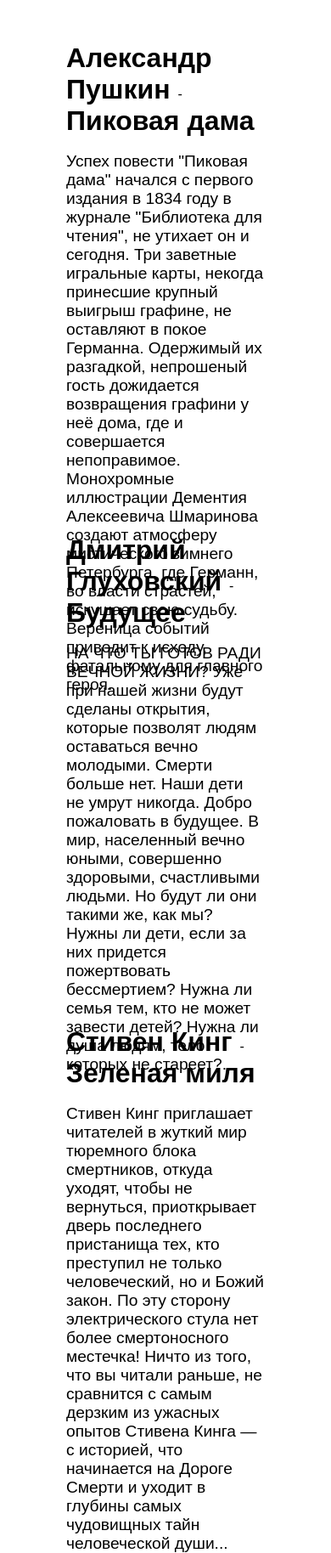
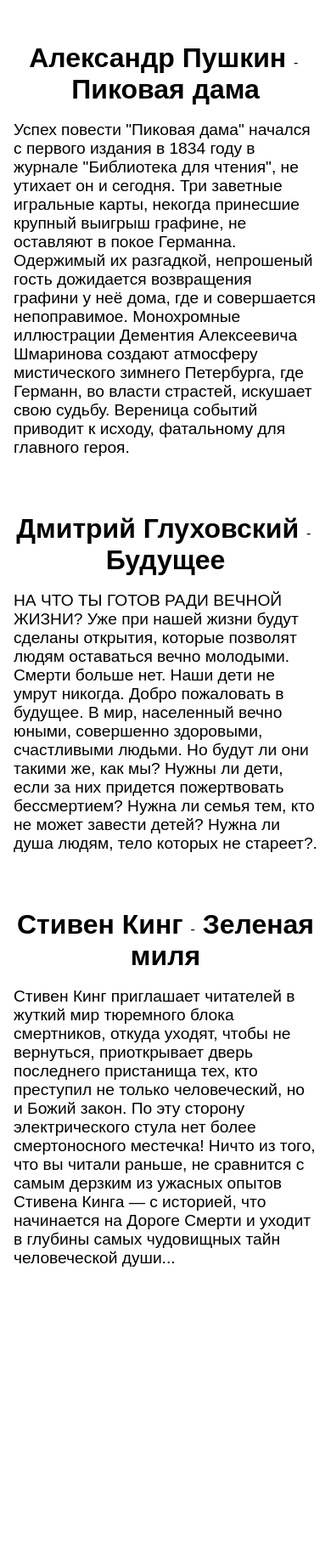
Before and after one commit to Aladser/book-library.org, a PHP site: page / in a window 390 px wide. Shown: the part 50-1878 px from the top of the page at 85% size. After the commit the page ends 1541 px from the top, so only its background shows below. Run offline with PHP 8.4, Linux system fonts and the light colour scheme; the visitor is signed in with stand-in values (Sample User, id 1); data comes from the database, SQL or seed files in the repository.

Commit message:
правка верстки

```diff
--- a/public_html/css/main-view.css
+++ b/public_html/css/main-view.css
@@ -1,42 +1,67 @@
-.book{
-    display: block;
+.main-info__header{
+    font-family:'Segoe UI', Tahoma, Geneva, Verdana, sans-serif;
+    font-size: 2rem;
+    text-align: center;
+}
+.main-info{
     width: 60%;
     margin: auto;
 }
+.main-info__text{
+    text-align: center;
+}
+
+.book{
+    display: flex;
+    width: 60rem;
+    margin: auto;
+}
+
+.book_image-block{
+    width: 30rem;
+}
 
 .book_image{
-    width: 18rem;
-    height: 24rem;
+    width: 100%;
+    height: auto;
+}
 
-    float: left;
-    padding-top: 1rem;
-    padding-right: 1rem;
+.book__info{
+    width: 60rem;
 }
 
 .book__desciption{
     height: 24rem;
     font-size: 1.2rem;
+    padding: 0 1rem;
     padding-bottom: 2rem;
-}
-
-.main-info{
-    padding-bottom: 3rem;
-    border: 1px solid rgb(58, 179, 249);
-    text-align: center;
-    width: 60%;
-    margin: auto;
-}
-
-.main-info__header{
-    font-family:'Segoe UI', Tahoma, Geneva, Verdana, sans-serif;
-    font-size: 2rem;
 }
 
 .book__header{
     padding-top: 1rem;
+    text-align: center;
 }
 
 .book__header *{
     font-weight: bold;
     font-size: 2rem;
 }
+
+@media (max-width:1000px){
+    .book{
+        display: block;
+        width: 100%;
+        height: auto;
+    }
+    .book__info{
+        width: 100%;
+        height: auto;
+    }
+    .book__desciption{
+        height: auto;
+    }
+    .book_image-block{
+        width: 50%;
+        margin: auto;
+    }
+}
--- a/views/main_view.php
+++ b/views/main_view.php
@@ -28,9 +28,12 @@
             <container class='library-container'>
                 <div class='book'>
                     <?php if($userRole === 'uservk'): ?>
-                        <img class='book_image' src="data/img/pikovaya_dama.jpeg" alt="Пиковая дама">
+                         <div class='book_image-block'>
+                            <img class='book_image' src="data/img/pikovaya_dama.jpeg" alt="Пиковая дама">
+                        </div>
                     <?php endif; ?>
                     <br>
+                    <div class='book__info'>
                     <p class='book__header'>
                         <span class='book__author'>Александр Пушкин</span>
                         &nbsp;-&nbsp;
@@ -44,12 +47,16 @@
                         Монохромные иллюстрации Дементия Алексеевича Шмаринова создают атмосферу мистического зимнего Петербурга, где Германн,
                         во власти страстей, искушает свою судьбу. Вереница событий приводит к исходу, фатальному для главного героя.
                     </p>
+                    </div>
                 </div>
                 <div class='book'>
                     <?php if($userRole === 'uservk'): ?>
-                        <img class='book_image' src="data/img/buduschee.jpeg" alt="Будущее">
+                        <div class='book_image-block'>
+                            <<img class='book_image' src="data/img/buduschee.jpeg" alt="Будущее">
+                        </div>
                     <?php endif; ?>
                     <br>
+                    <div class='book__info'>
                     <p class='book__header'>
                         <span class='book__author'>Дмитрий Глуховский</span>
                         &nbsp;-&nbsp;
@@ -62,12 +69,16 @@
                         Но будут ли они такими же, как мы? Нужны ли дети, если за них придется пожертвовать бессмертием? Нужна ли семья тем, кто не может завести детей?
                         Нужна ли душа людям, тело которых не стареет?.
                     </p>
+                    </div>
                 </div>
                 <div class='book'>
                     <?php if($userRole === 'uservk'): ?>
-                        <img class='book_image' src="data/img/zelenaya_milya.jpeg" alt="Зеленая миля">
+                        <div class='book_image-block'>
+                            <img class='book_image' src="data/img/zelenaya_milya.jpeg" alt="Зеленая миля">
+                        </div>
                     <?php endif; ?>
                     <br>
+                    <div class='book__info'>
                     <p class='book__header'>
                         <span class='book__author'>Стивен Кинг</span>
                         &nbsp;-&nbsp;
@@ -81,6 +92,7 @@
                         самым дерзким из ужасных опытов Стивена Кинга — с историей, что начинается на Дороге Смерти и уходит в глубины самых чудовищных тайн
                         человеческой души...
                     </p>
+                    </div>
                 </div>
             </container>
         <?php endif; ?>
```
